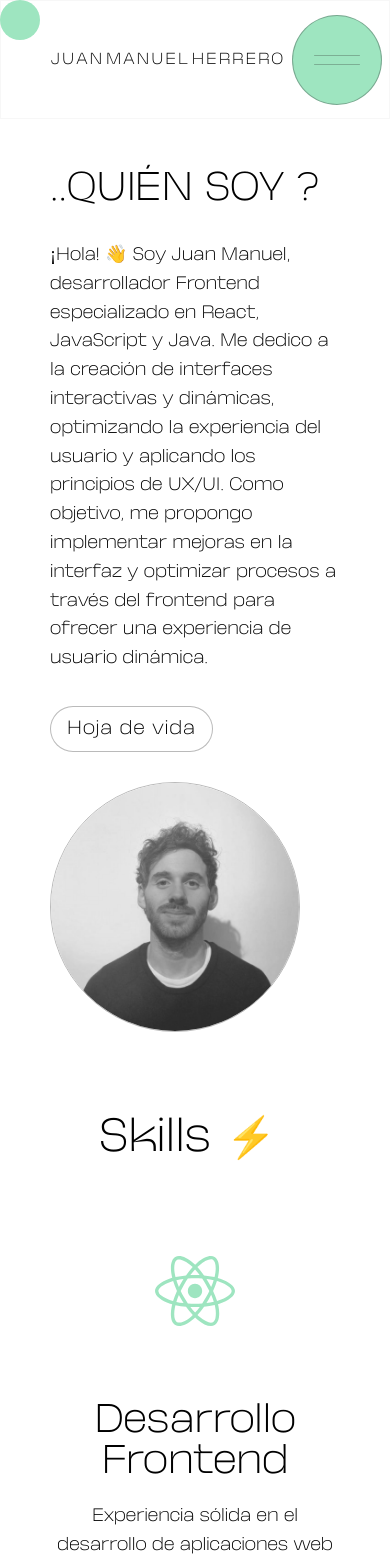
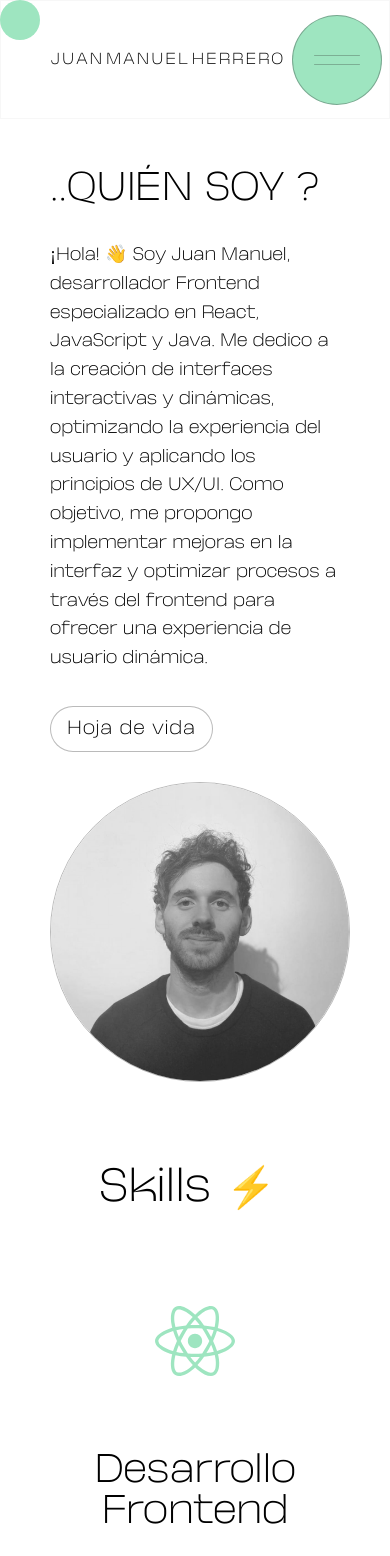
Before and after one commit to JuanHerrero28/port-juan-herrero, a React (Vite) app: page / in a window 390 px wide. Shown: the top 1556 px of the page. Built offline with nearby package versions, Linux system fonts and the light colour scheme.

Commit message:
achico imagen juan-2

```diff
--- a/src/Pages/PresentationComponent.css
+++ b/src/Pages/PresentationComponent.css
@@ -54,7 +54,7 @@
   }
 
   .img-juan{
-    width: 250px;
-    height: 250px;
+    width: 300px;
+    height: 300px;
   }
 }
```
